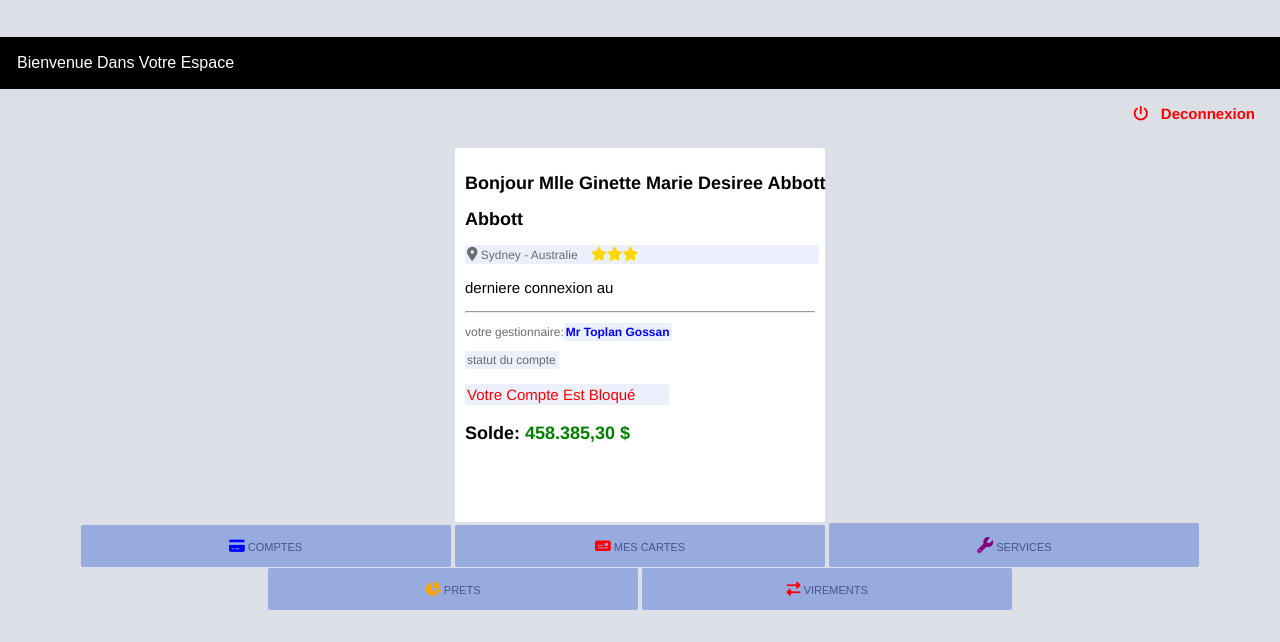
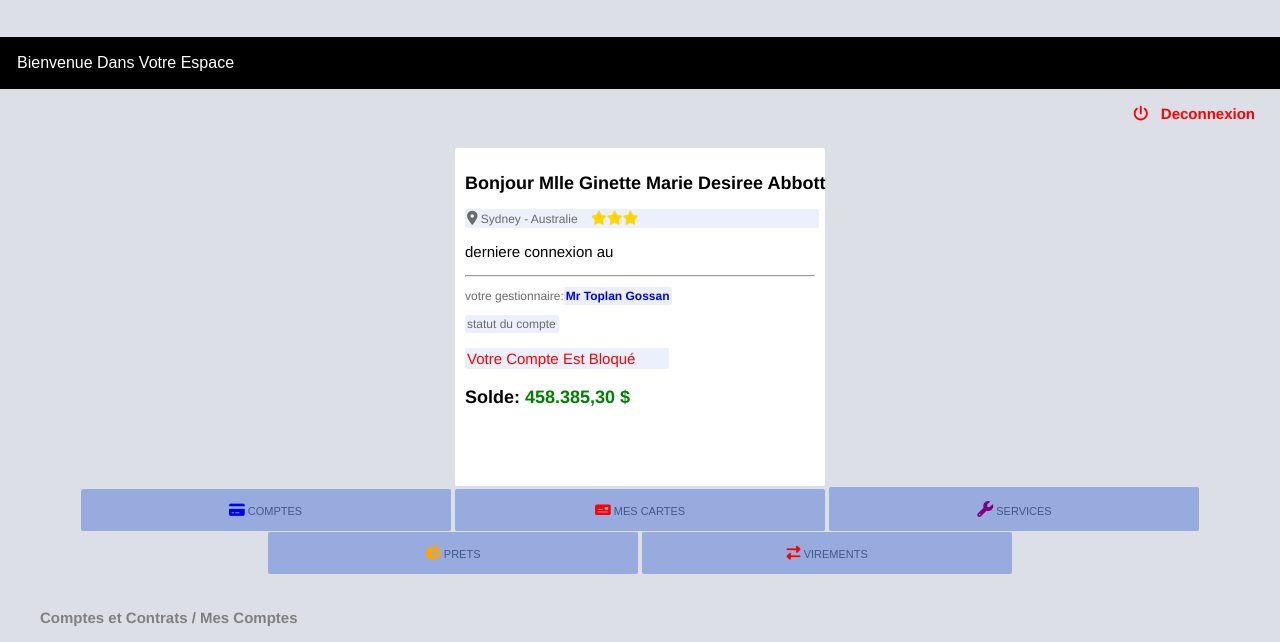
Before and after one commit to klmsldsm/hs, a plain HTML site: page Solde.html in a window 1280 px wide. Shown: the part 155-797 px from the top of the page. Drawn offline with nearby package versions, Linux system fonts and the light colour scheme; a script that the page names is missing.

Commit message:
Update Solde.html

```diff
--- a/Solde.html
+++ b/Solde.html
@@ -36,7 +36,7 @@
 
 	<div class="solde">
 	<h2>Bonjour Mlle Ginette Marie Desiree Abbott  </h2>
-	<h2>Abbott</h2>
+	<h2></h2>
 
 
 	<p style="background-color:#ebf0fc;color:#6a6b6e;width:100%;border-radius:2px;padding:2px;"><i class='fas fa-map-marker-alt' style='font-size:14px;color:sky;'></i> Sydney - Australie  &nbsp &nbsp<i class="fas fa-star" style='font-size:14px;color:gold;'></i><i class="fas fa-star" style='font-size:14px;color:gold;'></i><i class="fas fa-star" style='font-size:14px;color:gold;'></i></p>
```
